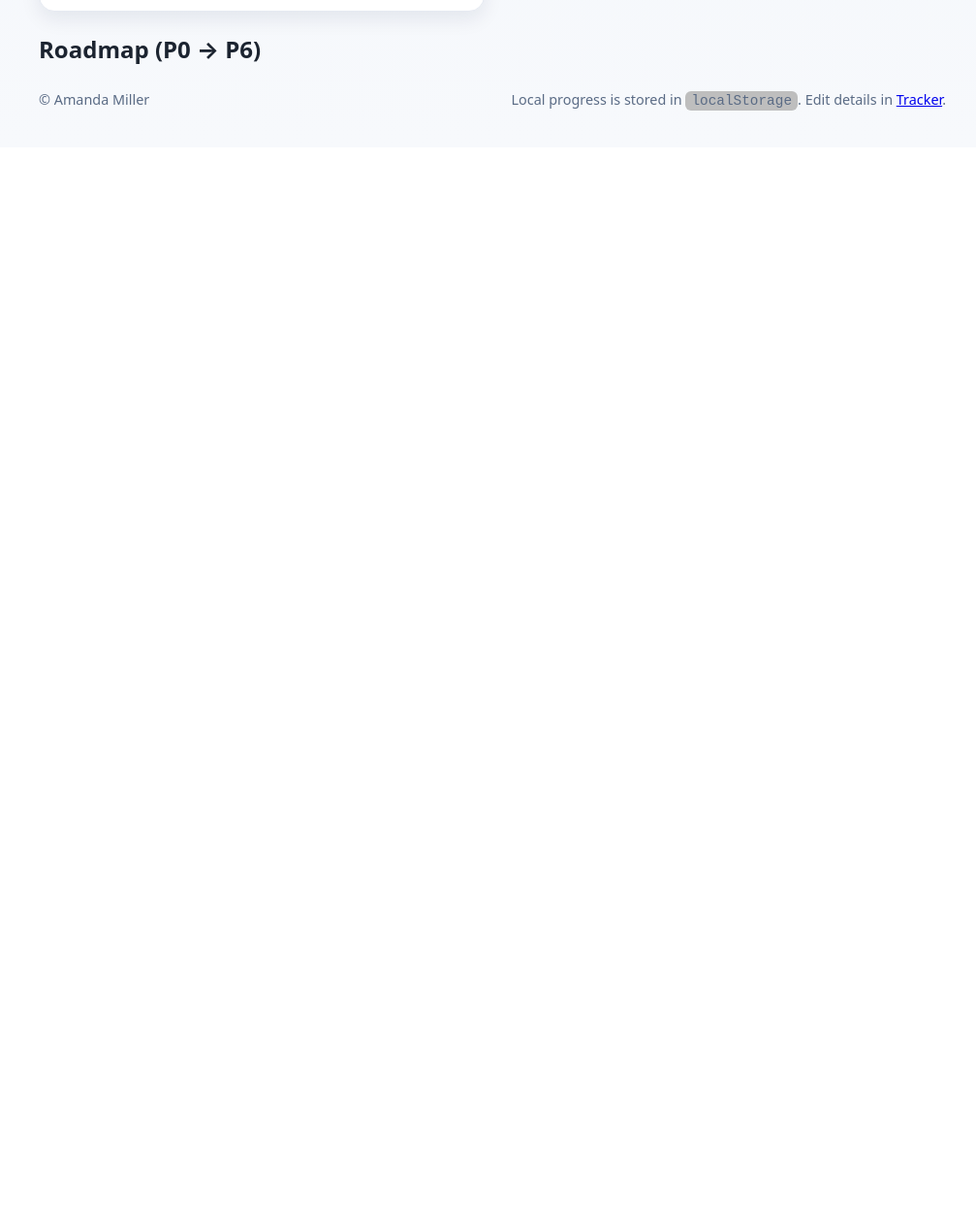
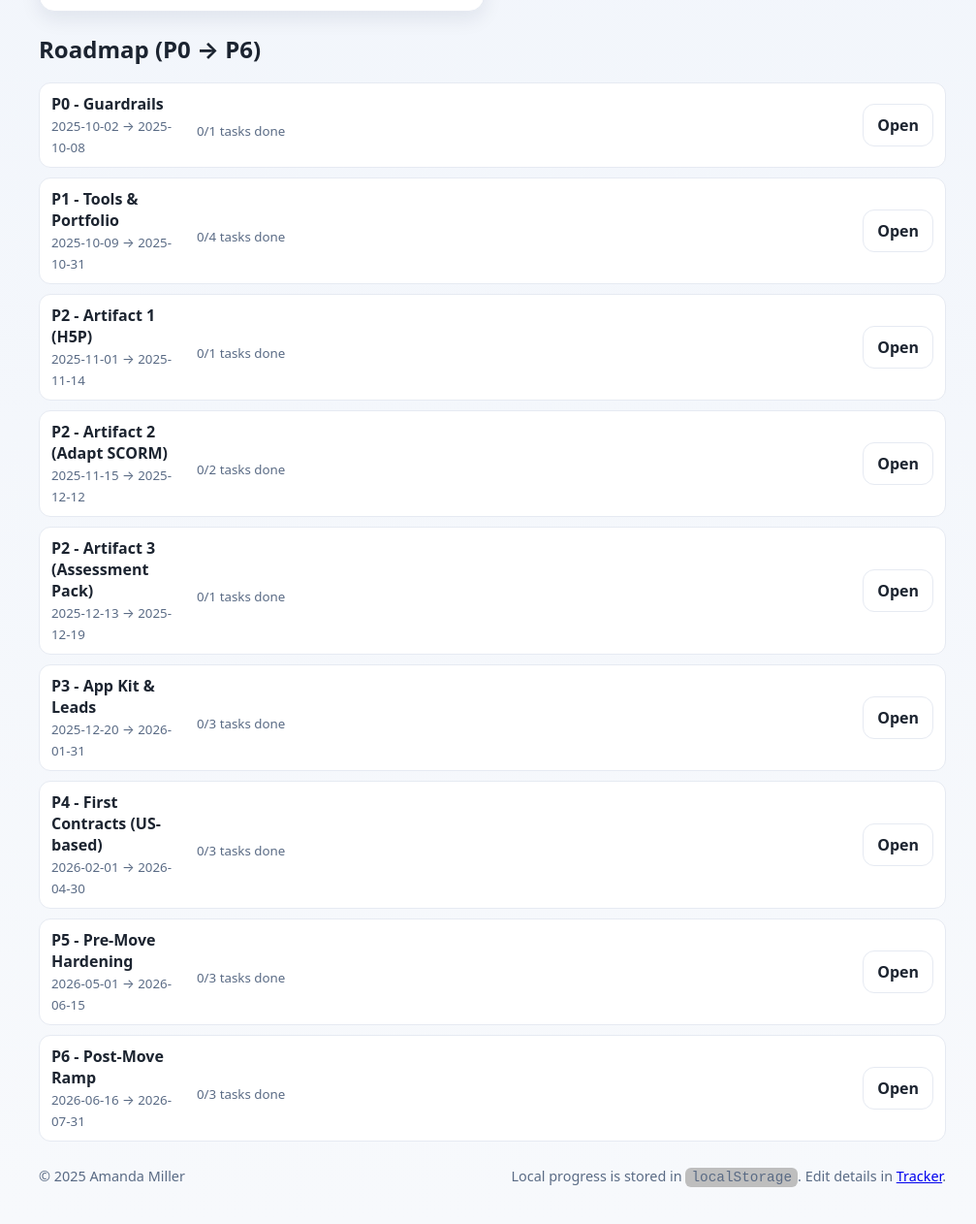
Before and after one commit to TardisMark69/TardisMark69.github.io, a plain HTML site: page index.html in a window 1280 px wide. Shown: the part 1192-2454 px from the top of the page at 97% size, without its empty margins (132-1139 px from the left). Before the commit the page ends 1344 px from the top, so only its background shows below. Drawn offline with Linux system fonts and the light colour scheme.

Commit message:
Fixed partial paste

```diff
--- a/index.html
+++ b/index.html
@@ -127,4 +127,42 @@ const TASKS = [
   {id:"P5-1", phase:"P5 - Pre-Move Hardening", start:"2026-05-01", end:"2026-06-15", weeks:6.6, title:"Confirm clients allow work from abroad; shift to 1099 if needed", deliverables:"Email confirmations/addenda", estW:1, estTot:4, deps:"Active clients", owner:"Amanda", prio:"M", status:"Not Started", notes:""},
   {id:"P5-2", phase:"P5 - Pre-Move Hardening", start:"2026-05-01", end:"2026-05-20", weeks:2.9, title:"Set up invoicing & payments (Wise/Payoneer); export templates", deliverables:"Invoice template; payment verified", estW:1, estTot:3, deps:"None", owner:"Amanda", prio:"M", status:"Not Started", notes:""},
   {id:"P5-3", phase:"P5 - Pre-Move Hardening", start:"2026-05-10", end:"2026-06-15", weeks:5, title:"Secure one retainer (10–15 hrs/wk) for June/July", deliverables:"Signed retainer SOW", estW:2, estTot:8, deps:"P4 clients", owner:"Amanda", prio:"H", status:"Not Started", notes:""},
-  {id:"P6-1", phase:"P6 - Post-Move Ramp", start:"2026-06-16", end:"2026-07-31", weeks:6.7, title:"Start invoicing from Uruguay; track hours & net ratio (0.723 baseline)", deliverables:"Updated sheet; first invoice from Uruguay", estW:1, estTot:4, deps:"P5 payments ready", owner:"Amanda", prio:"M", status:"Not Star
+  {id:"P6-1", phase:"P6 - Post-Move Ramp", start:"2026-06-16", end:"2026-07-31", weeks:6.7, title:"Start invoicing from Uruguay; track hours & net ratio (0.723 baseline)", deliverables:"Updated sheet; first invoice from Uruguay", estW:1, estTot:4, deps:"P5 payments ready", owner:"Amanda", prio:"M", status:"Not Started", notes:""},
+  {id:"P6-2", phase:"P6 - Post-Move Ramp", start:"2026-06-16", end:"2026-07-15", weeks:4.3, title:"Scale to ~20 hrs/wk at $40–$55/hr; update portfolio with case notes", deliverables:"Hours logs; updated portfolio", estW:6, estTot:40, deps:"P5 retainer", owner:"Amanda", prio:"H", status:"Not Started", notes:""},
+  {id:"P6-3", phase:"P6 - Post-Move Ramp", start:"2026-07-16", end:"2026-07-31", weeks:2.3, title:"Evaluate adding a second client or expanding retainer", deliverables:"Decision note; outreach", estW:2, estTot:6, deps:"Throughput stable", owner:"Amanda", prio:"M", status:"Not Started", notes:""}
+];
+
+/* Merge local progress (saved in mandy tracker) to compute phase progress */
+const SAVED = JSON.parse(localStorage.getItem("mandy_tasks_v1")||"{}");
+const tasks = TASKS.map(t => ({...t, status: (SAVED[t.id]?.status ?? t.status)}));
+
+/* Compute progress by phase */
+const phases = [...new Set(tasks.map(t=>t.phase))].map(p => {
+  const list = tasks.filter(t=>t.phase===p);
+  const done = list.filter(t=>t.status==="Done").length;
+  return { phase:p, count:list.length, done, start: list.map(t=>t.start).sort()[0], end: list.map(t=>t.end).sort().slice(-1)[0] };
+});
+
+/* Render */
+const road = document.getElementById('road');
+phases.forEach(ph=>{
+  const pct = ph.count ? Math.round(100*ph.done/ph.count) : 0;
+  const row = document.createElement('div'); row.className='row';
+  row.innerHTML = `
+    <div>
+      <strong>${ph.phase}</strong><br/>
+      <small>${ph.start} → ${ph.end}</small>
+    </div>
+    <div>
+      <div class="bar" aria-label="Progress ${pct}%"><span style="width:${pct}%"></span></div>
+      <small>${ph.done}/${ph.count} tasks done</small>
+    </div>
+    <div style="text-align:right">
+      <a class="btn" href="/mandy/#${encodeURIComponent(ph.phase)}">Open</a>
+    </div>`;
+  road.appendChild(row);
+});
+document.getElementById('year').textContent = new Date().getFullYear();
+</script>
+</body>
+</html>
```
